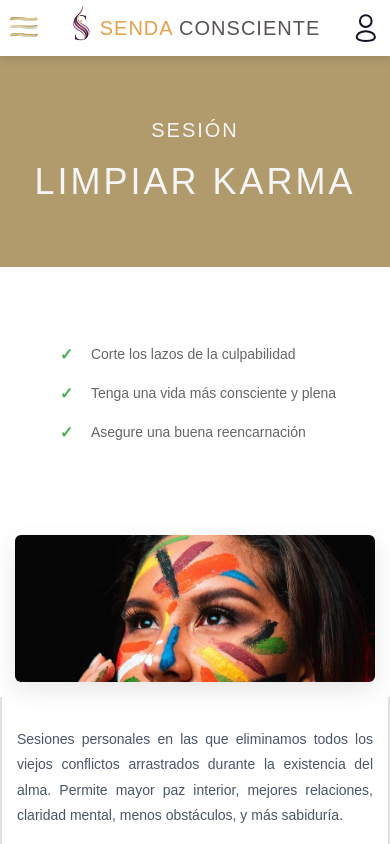
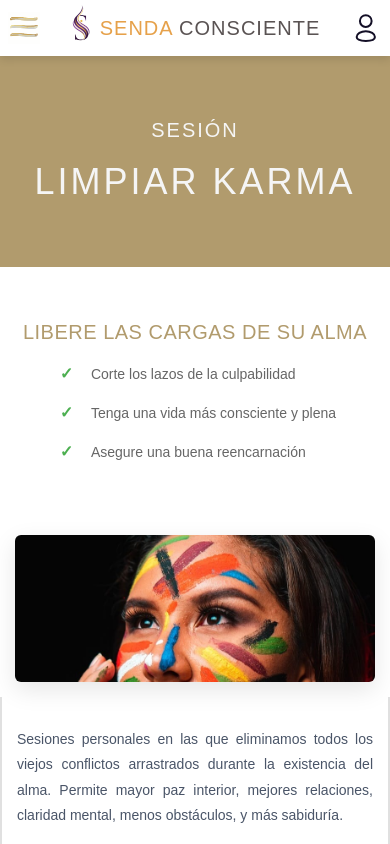
Before and after one commit to orbimatrix/Conscious-path, a Next.js app: page /limpiar_karma in a window 390 px wide. Shown: the top 844 px of the page. Built offline with nearby package versions, Linux system fonts and the light colour scheme.

Commit message:
Add benefits title to LimpiarKarmaPage and enhance styles for improved layout and readability

```diff
--- a/src/app/limpiar_karma/limpiar_karma.css
+++ b/src/app/limpiar_karma/limpiar_karma.css
@@ -57,7 +57,21 @@
   border-radius: 8px;
   background: white;
   display: flex;
+  flex-direction: column;
   justify-content: center;
+  align-items: center;
+}
+
+.limpiar-karma-benefits-title {
+  font-size: 32px;
+  color: #B19B6D;
+  text-align: center;
+  margin-bottom: 25px;
+  line-height: 1.2;
+  letter-spacing: 0.5px;
+  white-space: nowrap;
+  overflow: hidden;
+  text-overflow: ellipsis;
 }
 
 .limpiar-karma-benefits-list {
@@ -391,6 +405,12 @@
     min-height: 25vh;
   }
 
+  .limpiar-karma-benefits-title {
+    font-size: 28px;
+    margin-bottom: 20px;
+    white-space: nowrap;
+  }
+
   .limpiar-karma-image-section {
     padding: 25px 20px;
   }
@@ -488,6 +508,12 @@
   .limpiar-karma-benefits {
     padding: 15px 15px;
     min-height: 25vh;
+  }
+
+  .limpiar-karma-benefits-title {
+    font-size: 24px;
+    margin-bottom: 18px;
+    white-space: nowrap;
   }
 
   .limpiar-karma-benefit-item {
@@ -609,6 +635,12 @@
     min-height: 30vh;
   }
 
+  .limpiar-karma-benefits-title {
+    font-size: 20px;
+    margin-bottom: 15px;
+    white-space: nowrap;
+  }
+
   .limpiar-karma-benefit-item {
     font-size: 14px;
     padding: 5px 0;
@@ -722,6 +754,12 @@
     min-height: 35vh;
   }
 
+  .limpiar-karma-benefits-title {
+    font-size: 18px;
+    margin-bottom: 12px;
+    white-space: nowrap;
+  }
+
   .limpiar-karma-benefit-item {
     font-size: 13px;
     padding: 4px 0;
@@ -763,6 +801,12 @@
 
   .limpiar-karma-benefits {
     padding: 10px 8px;
+  }
+
+  .limpiar-karma-benefits-title {
+    font-size: 16px;
+    margin-bottom: 10px;
+    white-space: nowrap;
   }
 
   .limpiar-karma-benefit-item {
--- a/src/app/limpiar_karma/page.tsx
+++ b/src/app/limpiar_karma/page.tsx
@@ -17,6 +17,7 @@ export default function LimpiarKarmaPage() {
 
         <section className="limpiar-karma-benefits">
           <div className="limpiar-karma-benefits-container">
+            <h2 className="limpiar-karma-benefits-title">LIBERE LAS CARGAS DE SU ALMA</h2>
             <ul className="limpiar-karma-benefits-list">
               <li className="limpiar-karma-benefit-item">
                 <span className="benefit-icon">✓</span>
```
